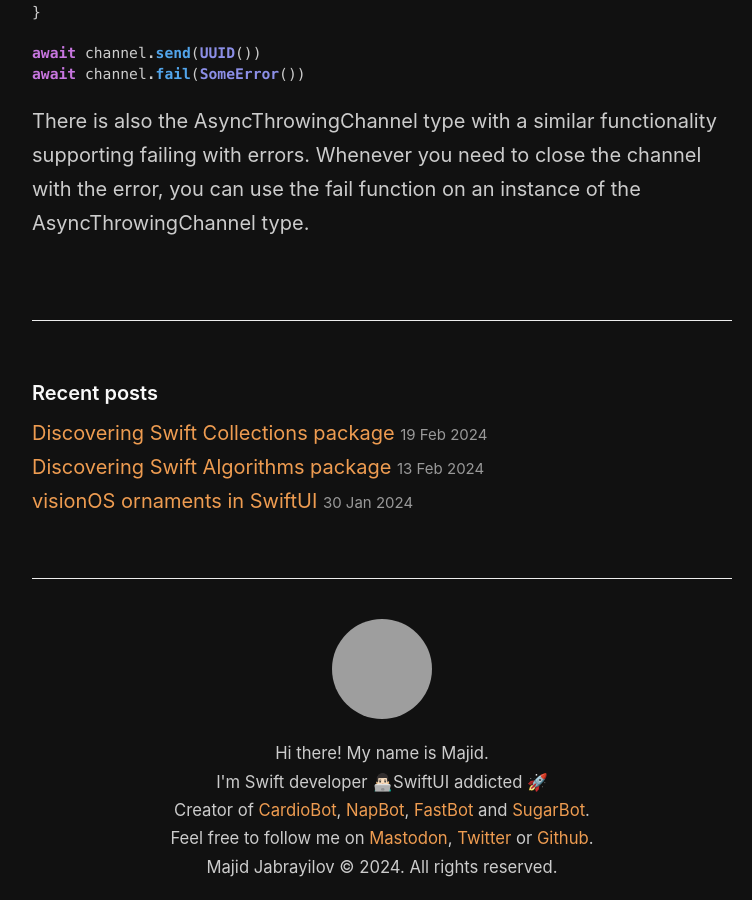
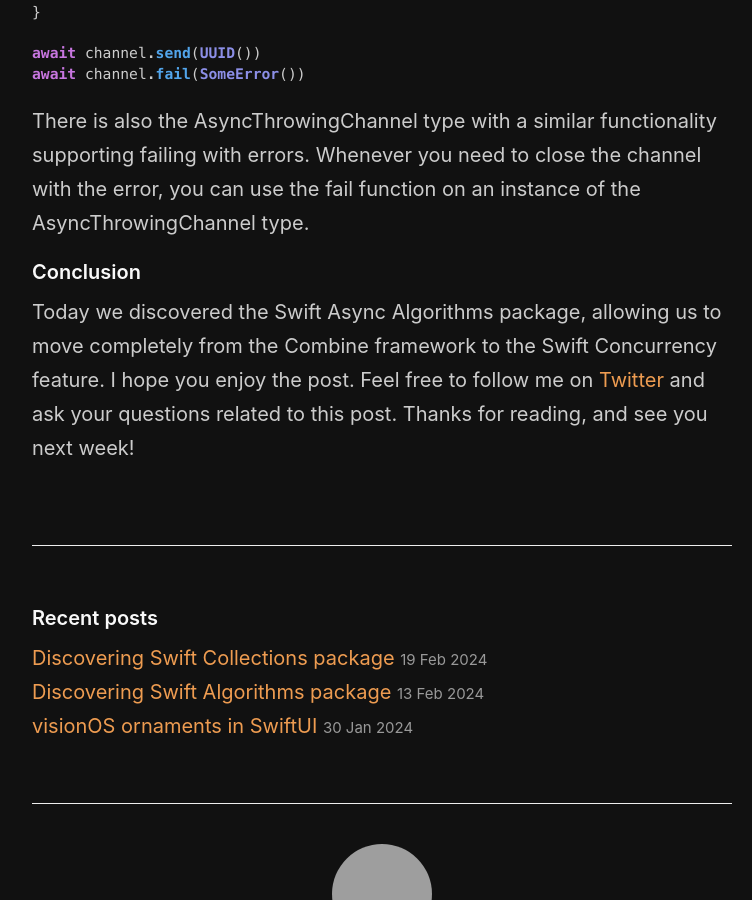
Before and after one commit to mecid/mecid.github.io, a Jekyll site: the page built from _posts/2024-02-26-discovering-swift-async-algorithms-package.md, in a window 1280 px wide and 900 px high, scrolled down 3640 px, cut to the strip 0-900 px from the top of the window. Shown: the whole strip, without its empty margins (258-1010 px from the left). Built offline with Jekyll 4.4.1, drawn with Linux system fonts in a browser that asks for light colours; grey boxes are pictures that could not be loaded.

Commit message:
conclusion added to the async package post

````diff
--- a/_posts/2024-02-26-discovering-swift-async-algorithms-package.md
+++ b/_posts/2024-02-26-discovering-swift-async-algorithms-package.md
@@ -130,3 +130,6 @@
 ```
 
 There is also the AsyncThrowingChannel type with a similar functionality supporting failing with errors. Whenever you need to close the channel with the error, you can use the fail function on an instance of the AsyncThrowingChannel type.
+
+#### Conclusion
+Today we discovered the Swift Async Algorithms package, allowing us to move completely from the Combine framework to the Swift Concurrency feature. I hope you enjoy the post. Feel free to follow me on [Twitter](https://twitter.com/mecid) and ask your questions related to this post. Thanks for reading, and see you next week!
````
